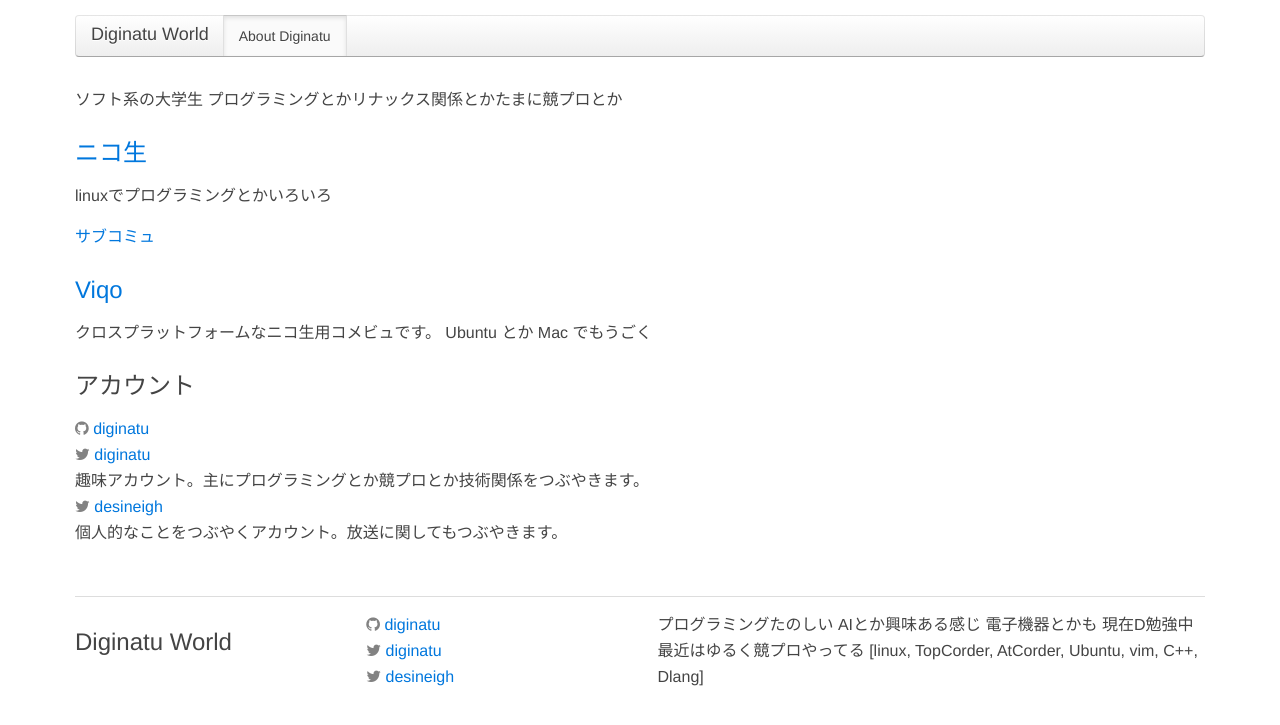
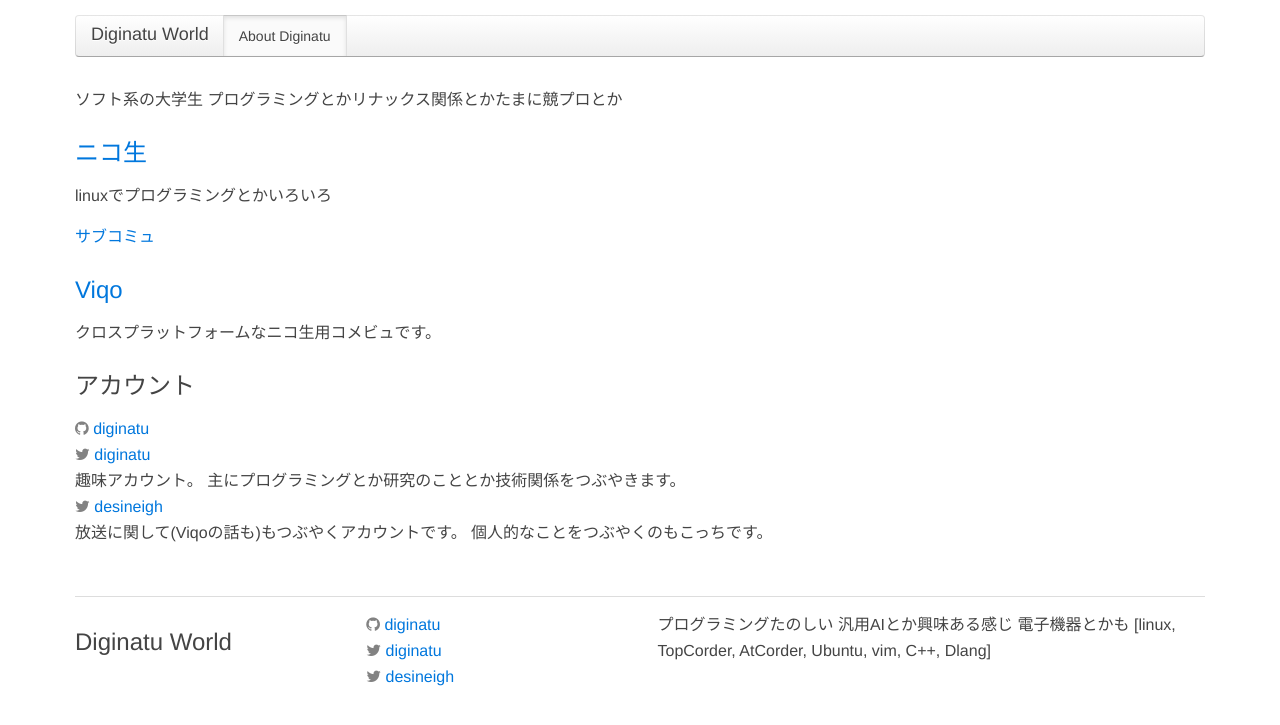
Before and after one commit to diginatu/diginatu.github.io, a Jekyll site: the page built from about.md, in a window 1280 px wide. Shown: the top 725 px of the page. Built offline with Jekyll 4.4.1, drawn with Linux system fonts in a browser that asks for light colours; nearby versions of some CDN libraries.

Commit message:
update discription of account and so

```diff
--- a/_config.yml
+++ b/_config.yml
@@ -1,12 +1,13 @@
 # Site settings
 title: Diginatu World
 description: > # this means to ignore newlines until "baseurl:"
-  プログラミングたのしい AIとか興味ある感じ
-  電子機器とかも 現在D勉強中 最近はゆるく競プロやってる
+  プログラミングたのしい 汎用AIとか興味ある感じ
+  電子機器とかも
   [linux, TopCorder, AtCorder, Ubuntu, vim, C++, Dlang]
 baseurl: "" # the subpath of your site, e.g. /blog/
 url: "http://diginatu.github.io" # the base hostname & protocol for your site
 twitter_username: diginatu
+twitter_username2: desineigh
 github_username: diginatu
 
 # Build settings
--- a/_includes/footer.html
+++ b/_includes/footer.html
@@ -23,7 +23,7 @@
 
         <li>
         <a href="https://twitter.com/desineigh">
-          <i class="uk-icon-twitter text-weak"></i> desineigh
+          <i class="uk-icon-twitter text-weak"></i> {{ site.twitter_username2 }}
         </a>
         </li>
       </ul>
--- a/about.md
+++ b/about.md
@@ -18,7 +18,6 @@
 ----------------------------------------
 
 クロスプラットフォームなニコ生用コメビュです。
-Ubuntu とか Mac でもうごく
 
 アカウント
 ----------
@@ -34,13 +33,15 @@
 <a href="https://twitter.com/{{ site.twitter_username }}">
 <i class="uk-icon-twitter text-weak"></i> {{ site.twitter_username }}
 </a> <br>
-趣味アカウント。主にプログラミングとか競プロとか技術関係をつぶやきます。
+趣味アカウント。
+主にプログラミングとか研究のこととか技術関係をつぶやきます。
 </li>
 
 <li>
 <a href="https://twitter.com/desineigh">
 <i class="uk-icon-twitter text-weak"></i> desineigh
 </a> <br>
-個人的なことをつぶやくアカウント。放送に関してもつぶやきます。
+放送に関して(Viqoの話も)もつぶやくアカウントです。
+個人的なことをつぶやくのもこっちです。
 </li>
 </ul>
```
